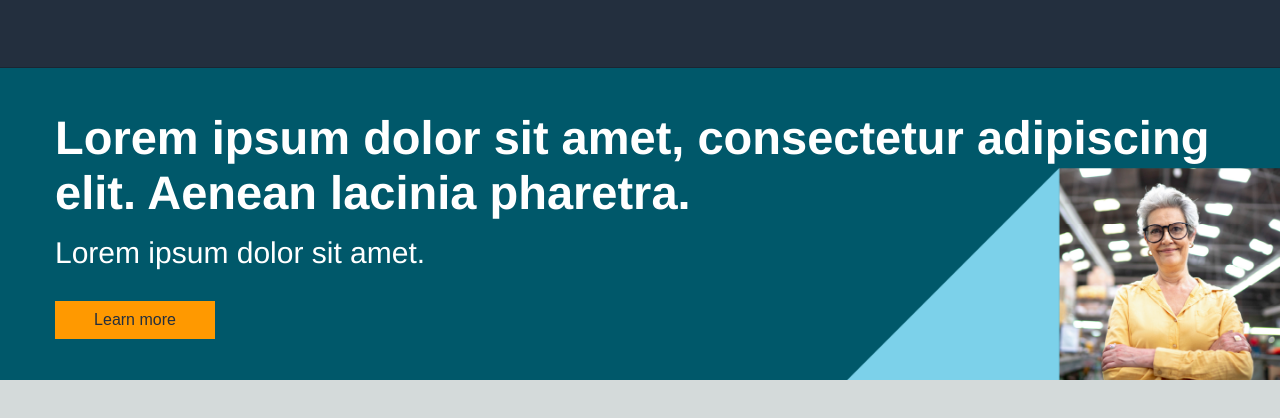
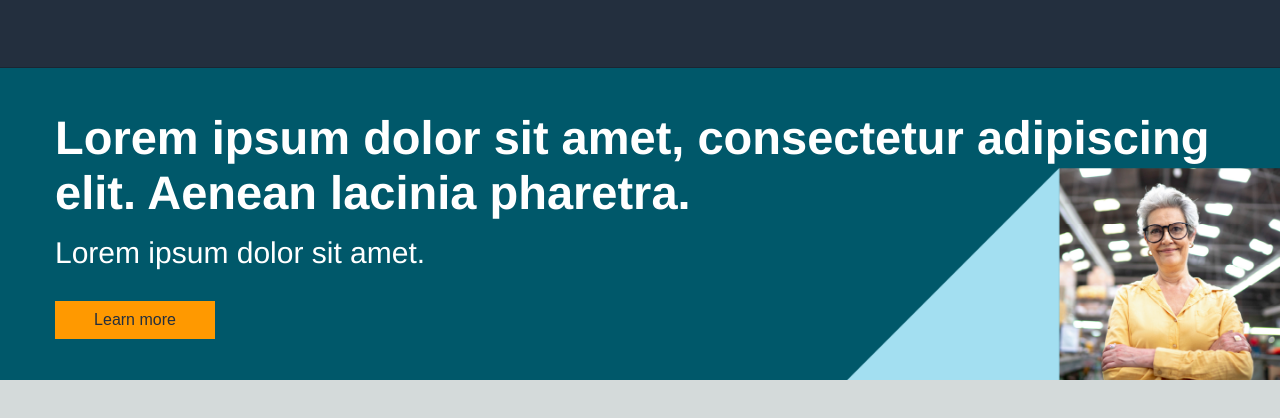
Before and after one commit to ben-lxs/smb, a plain HTML site: page Marketo Test Example/index.html in a window 1280 px wide. Drawn offline with Linux system fonts and the light colour scheme.

Commit message:
Update styles.css

```diff
--- a/Marketo Test Example/styles.css
+++ b/Marketo Test Example/styles.css
@@ -83,7 +83,7 @@ button{
 
 
 .marketo.block-1 {
-    background-image: url('./images/lp-block-hero_1440x368-3.png');
+    background-image: url('./images/lp-block-hero_1440x368-4.png');
     background-position: center center;
     min-height: 312px;
     max-height: 312px;
```
